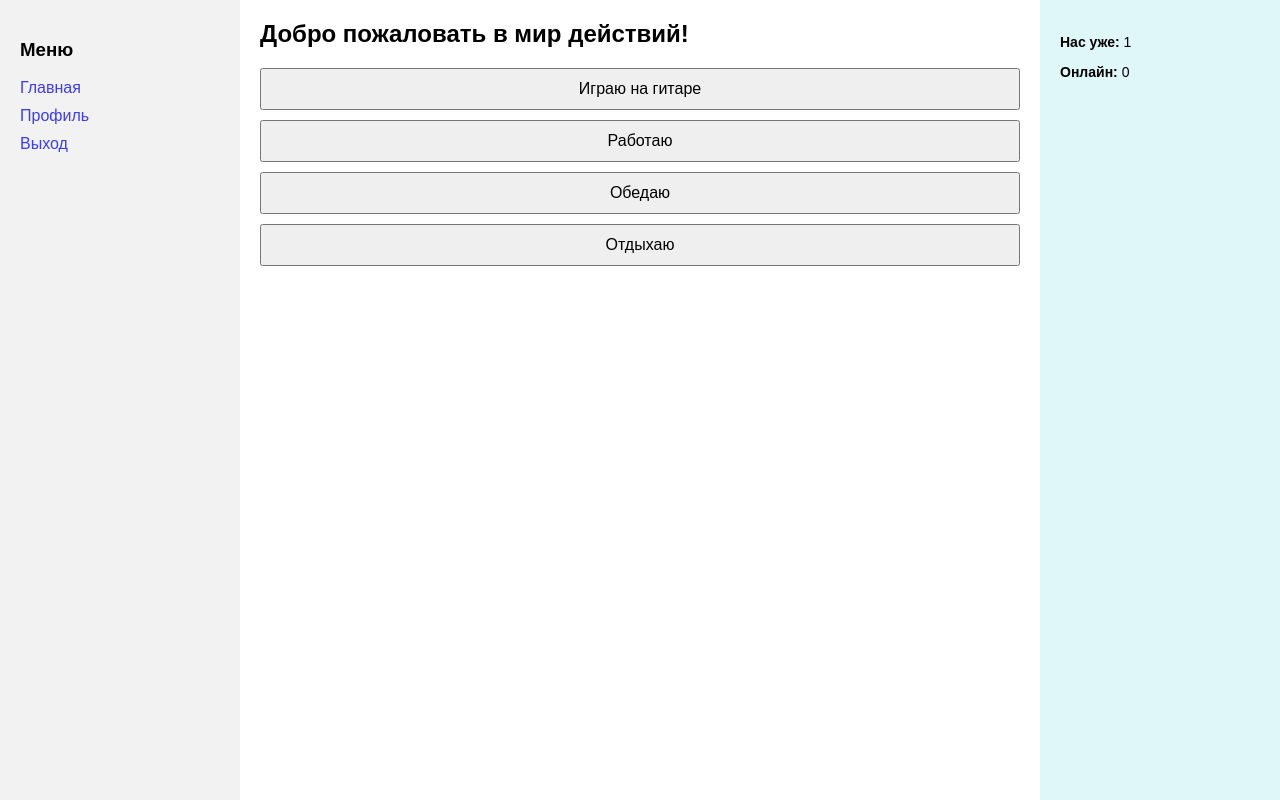
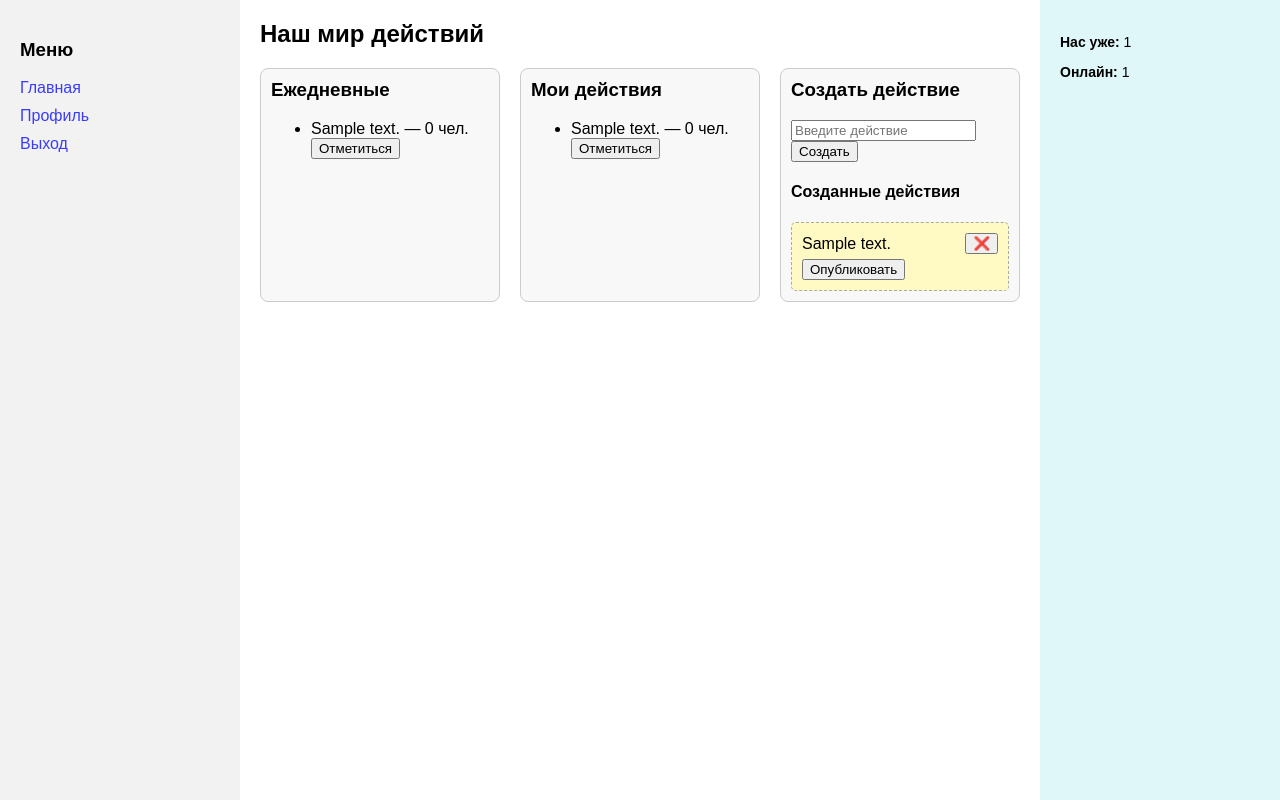
Before and after one commit to Samvel369/Praktika_Python, a Flask app: page /world in a window 1280 px wide. Run offline with Flask 3, Linux system fonts and the light colour scheme; the visitor is signed in with stand-in values (Sample User, id 1); tables that the repository leaves empty hold one stand-in row (values such as "Sample post"); data that the repository does not hold is empty.

Commit message:
Обновил app base world 03.07.2025

```diff
--- a/app.py
+++ b/app.py
@@ -4,6 +4,7 @@ from werkzeug.security import generate_password_hash, check_password_hash
 from datetime import datetime, timedelta
 import os
 from werkzeug.utils import secure_filename
+from flask import jsonify
 
 app = Flask(__name__)
 app.secret_key = "mysecretkey"
@@ -22,14 +23,31 @@ class User(db.Model):
     status = db.Column(db.String(100), default="Приветствую всех!")
     about = db.Column(db.Text, default="Пока ничего о себе не рассказал.")
 
-# 🟡 Здесь позже появится таблица "действий"
+class Action(db.Model):
+    id = db.Column(db.Integer, primary_key=True)
+    user_id = db.Column(db.Integer, db.ForeignKey('user.id'), nullable=True)
+    text = db.Column(db.String(255), nullable=False)
+    is_published = db.Column(db.Boolean, default=False)
+    is_daily = db.Column(db.Boolean, default=False)
+    created_at = db.Column(db.DateTime, default=datetime.utcnow)
+
+    user = db.relationship('User', backref='actions')
+
+class ActionMark(db.Model):
+    id = db.Column(db.Integer, primary_key=True)
+    user_id = db.Column(db.Integer, db.ForeignKey('user.id'), nullable=False)
+    action_id = db.Column(db.Integer, db.ForeignKey('action.id'), nullable=False)
+    timestamp = db.Column(db.DateTime, default=datetime.utcnow)
+
+    user = db.relationship('User', backref='marks')
+    action = db.relationship('Action', backref='marks')
 
 @app.before_request
 def update_last_seen():
     if 'user_id' in session:
         user = User.query.get(session['user_id'])
         if user:
-            user.last_seen = datetime.utcnow()
+            user.last_active = datetime.utcnow()
             db.session.commit()
 
 @app.route('/')
@@ -40,11 +58,11 @@ def home():
 
 @app.route('/main')
 def main():
-    if 'user_id' not in session:
+    user_id = session.get('user_id')
+    if not user_id:
         flash('Пожалуйста, войдите в систему')
         return redirect(url_for('login'))
 
-    # В будущем — тут будет top_actions из базы
     top_actions = ['Чихнул', 'Зевнул', 'Смеялся']
     return render_template('main.html', top_actions=top_actions)
 
@@ -65,6 +83,7 @@ def register():
 
         hashed_password = generate_password_hash(password)
         new_user = User(username=username, email=email, password=hashed_password)
+
         db.session.add(new_user)
         db.session.commit()
 
@@ -107,16 +126,14 @@ def edit_profile():
         return redirect(url_for('login'))
 
     if request.method == 'POST':
-        # Загрузка аватара
         if 'avatar' in request.files:
             avatar = request.files['avatar']
             if avatar and avatar.filename != '':
                 filename = secure_filename(avatar.filename)
                 filepath = os.path.join('static/uploads', filename)
                 avatar.save(filepath)
-                user.avatar_url = '/' + filepath  # путь для браузера
+                user.avatar_url = '/' + filepath
 
-        # Остальные поля
         birthdate_input = request.form.get('birthdate')
         if birthdate_input:
             try:
@@ -131,20 +148,87 @@ def edit_profile():
 
     return render_template('edit_profile.html', user=user)
 
-
 @app.route('/logout')
 def logout():
     session.pop('user_id', None)
     flash('Вы вышли из аккаунта')
     return redirect(url_for('login'))
 
-@app.route('/world')
+@app.route('/world', methods=['GET', 'POST'])
 def world():
     user_id = session.get('user_id')
     if not user_id:
         flash('Пожалуйста, войдите в систему')
         return redirect(url_for('login'))
-    return render_template('world.html')
+
+    user = User.query.get(user_id)
+
+    if request.method == 'POST':
+        if 'daily_action' in request.form:
+            text = request.form.get('daily_action')
+            if text:
+                action = Action(text=text, is_daily=True, is_published=True)
+                db.session.add(action)
+                db.session.commit()
+
+        elif 'draft_action' in request.form:
+            text = request.form.get('draft_action')
+            if text:
+                action = Action(user_id=user.id, text=text, is_published=False)
+                db.session.add(action)
+                db.session.commit()
+
+        return redirect(url_for('world'))
+
+    daily_actions = Action.query.filter_by(is_daily=True).all()
+    my_created = Action.query.filter_by(user_id=user.id).order_by(Action.created_at.desc()).all()
+    published = Action.query.filter_by(is_published=True).all()  # <- ВАЖНО
+
+    return render_template('world.html',
+        daily_actions=daily_actions,
+        my_created=my_created,
+        published=published
+    )
+
+@app.route('/edit_action/<int:action_id>', methods=['POST'])
+def edit_action(action_id):
+    user_id = session.get('user_id')
+    user = User.query.get(user_id)
+    action = Action.query.get(action_id)
+
+    new_text = request.form.get('edit_text')
+
+    if action and new_text and user and action.user_id == user.id:
+        action.text = new_text
+        db.session.commit()
+
+    return redirect(url_for('world'))
+
+@app.route('/delete_action/<int:action_id>', methods=['POST'])
+def delete_action(action_id):
+    user_id = session.get('user_id')
+    user = User.query.get(user_id)
+    action = Action.query.get(action_id)
+
+    if action and user and action.user_id == user.id:
+        db.session.delete(action)
+        db.session.commit()
+
+    return redirect(url_for('world'))
+
+@app.route('/publish_action/<int:action_id>', methods=['POST'])
+def publish_action(action_id):
+    user_id = session.get('user_id')
+    user = User.query.get(user_id)
+    if not user_id:
+        return redirect(url_for('login'))
+
+    action = Action.query.get(action_id)
+    if action and user and action.user_id == user.id:
+        action.is_published = True
+        db.session.commit()
+
+    return redirect(url_for('world'))
 
 @app.route('/update_activity', methods=['POST'])
 def update_activity():
@@ -154,6 +238,7 @@ def update_activity():
         if user:
             user.last_active = datetime.utcnow()
             db.session.commit()
+            print(f"✅ Активность обновлена для: {user.username}")
     return '', 204
 
 @app.context_processor
@@ -164,6 +249,41 @@ def inject_user_counts():
     total_users = User.query.count()
     return dict(online_users=online_users, total_users=total_users)
 
+@app.route('/mark_action/<int:action_id>', methods=['POST'])
+def mark_action(action_id):
+    user_id = session.get('user_id')
+    if not user_id:
+        return jsonify({'error': 'Unauthorized'}), 401
+
+    now = datetime.utcnow()
+    ten_minutes_ago = now - timedelta(minutes=10)
+
+    recent_mark = ActionMark.query.filter_by(user_id=user_id, action_id=action_id)\
+        .filter(ActionMark.timestamp >= ten_minutes_ago).first()
+
+    if recent_mark:
+        remaining = 600 - int((now - recent_mark.timestamp).total_seconds())
+        return jsonify({'error': 'wait', 'remaining': remaining})
+
+    new_mark = ActionMark(user_id=user_id, action_id=action_id)
+    db.session.add(new_mark)
+    db.session.commit()
+    return jsonify({'success': True})
+
+@app.route('/get_mark_counts')
+def get_mark_counts():
+    now = datetime.utcnow()
+    one_minute_ago = now - timedelta(minutes=1)
+
+    recent_marks = ActionMark.query.filter(ActionMark.timestamp >= one_minute_ago).all()
+    counts = {}
+    for mark in recent_marks:
+        counts[mark.action_id] = counts.get(mark.action_id, 0) + 1
+
+    return jsonify(counts)
+
+
+
 with app.app_context():
     db.create_all()
 
--- a/static/style.css
+++ b/static/style.css
@@ -55,3 +55,29 @@ h2 {
     font-size: 16px;
     cursor: pointer;
 }
+
+.world-columns {
+    display: flex;
+    gap: 20px;
+    margin-top: 20px;
+}
+
+.column {
+    flex: 1;
+    padding: 10px;
+    background-color: #f8f8f8;
+    border: 1px solid #ccc;
+    border-radius: 8px;
+}
+
+.column h3 {
+    margin-top: 0;
+}
+
+.draft-action {
+    margin-top: 15px;
+    padding: 10px;
+    background-color: #fff9c4;
+    border: 1px dashed #aaa;
+    border-radius: 5px;
+}
--- a/templates/base.html
+++ b/templates/base.html
@@ -20,7 +20,7 @@
                 {% if request.path != '/world' %}
                     <li><a href="{{ url_for('world') }}">Наш мир</a></li>
                 {% endif %}
-                    <li><a href="{{ url_for('logout') }}">Выход</a></li>
+                <li><a href="{{ url_for('logout') }}">Выход</a></li>
             {% else %}
                 <li><a href="{{ url_for('login') }}">Главная</a></li>
                 <li><a href="{{ url_for('login') }}">Вход</a></li>
@@ -38,5 +38,11 @@
         <p><strong>Онлайн:</strong> {{ online_users }}</p>
     </div>
 </div>
+
+<script>
+    setInterval(() => {
+        fetch('/update_activity', {method: 'POST'});
+    }, 10000);
+</script>
 </body>
 </html>
--- a/templates/world.html
+++ b/templates/world.html
@@ -1,15 +1,127 @@
 {% extends "base.html" %}
-{% block title %}Мир действий{% endblock %}
+{% block title %}Наш мир{% endblock %}
 
 {% block content %}
-<h2>Добро пожаловать в мир действий!</h2>
+<h2>Наш мир действий</h2>
 
-<div class="world-actions">
-    <div class="action-column">
-        <button>Играю на гитаре</button>
-        <button>Работаю</button>
-        <button>Обедаю</button>
-        <button>Отдыхаю</button>
+<div class="world-columns">
+
+    <!-- 1. Ежедневные действия -->
+    <div class="column">
+        <h3>Ежедневные</h3>
+
+        {% if daily_actions %}
+            <ul>
+                {% for action in daily_actions %}
+                    <li>
+                        {{ action.text }} —
+                        <span id="counter-{{ action.id }}">0</span> чел.
+                        <button onclick="markAction({{ action.id }})">Отметиться</button>
+                        <div id="message-{{ action.id }}" style="color: red;"></div>
+                        <span id="cooldown-{{ action.id }}" style="color:red; display:none;"></span>
+                    </li>
+                {% endfor %}
+            </ul>
+        {% else %}
+            <p>Нет ежедневных действий</p>
+        {% endif %}
+    </div>
+
+    <!-- 2. Мои действия (все опубликованные, видны всем) -->
+    <div class="column">
+        <h3>Мои действия</h3>
+
+        {% if published %}
+            <ul>
+                {% for published in published %}
+                    <li>
+                        {{ published.text }} —
+                        <span id="counter-{{ published.id }}">0</span> чел.
+                        <button onclick="markAction({{ published.id }})">Отметиться</button>
+                        <div id="message-{{ published.id }}" style="color: red;"></div>
+                        <span id="cooldown-{{ published.id }}" style="color:red; display:none;"></span>
+                    </li>
+                {% endfor %}
+            </ul>
+        {% else %}
+            <p>Нет опубликованных действий</p>
+        {% endif %}
+    </div>
+
+    <!-- 3. Создать действие -->
+    <div class="column">
+        <h3>Создать действие</h3>
+
+        <form method="post">
+            <input type="text" name="draft_action" placeholder="Введите действие">
+            <button type="submit">Создать</button>
+        </form>
+
+       {% if my_created %}
+            <h4>Созданные действия</h4>
+            {% for action in my_created %}
+                <div class="draft-action">
+                    <div style="display: flex; justify-content: space-between; align-items: center;">
+                        <p style="margin: 0;">
+                            {{ action.text }}
+                        </p>
+                        <form method="post" action="{{ url_for('delete_action', action_id=action.id) }}">
+                            <button type="submit" onclick="return confirm('Удалить?')">❌</button>
+                        </form>
+                    </div>
+                    <form method="post" action="{{ url_for('publish_action', action_id=action.id) }}">
+                        <button type="submit" style="margin-top: 5px;">Опубликовать</button>
+                    </form>
+                </div>
+            {% endfor %}
+        {% endif %}
     </div>
 </div>
+
+<script>
+function markAction(actionId) {
+    fetch('/mark_action/' + actionId, {method: 'POST'})
+        .then(res => res.json())
+        .then(data => {
+            if (data.success) {
+                updateCounters();  // сразу обновляем счётчик
+            } else if (data.error === 'wait') {
+                showCooldown(actionId, data.remaining);
+            }
+        });
+}
+
+function showCooldown(actionId, seconds) {
+    const span = document.querySelector(`#cooldown-${actionId}`);
+    if (!span) return;
+    span.style.display = 'inline';
+    let remaining = seconds;
+
+    const interval = setInterval(() => {
+        span.innerText = `Подождите ${Math.floor(remaining / 60)}:${String(remaining % 60).padStart(2, '0')}`;
+        remaining--;
+        if (remaining <= 0) {
+            clearInterval(interval);
+            span.innerText = '';
+            span.style.display = 'none';
+        }
+    }, 1000);
+}
+
+function updateCounters() {
+    fetch('/get_mark_counts')
+        .then(res => res.json())
+        .then(counts => {
+            for (const [actionId, count] of Object.entries(counts)) {
+                const el = document.getElementById('counter-' + actionId);
+                if (el) el.innerText = count;
+            }
+        });
+}
+updateCounters();
+// обновляем каждые 10 секунд
+setInterval(updateCounters, 1000);
+</script>
+
+
 {% endblock %}
```
